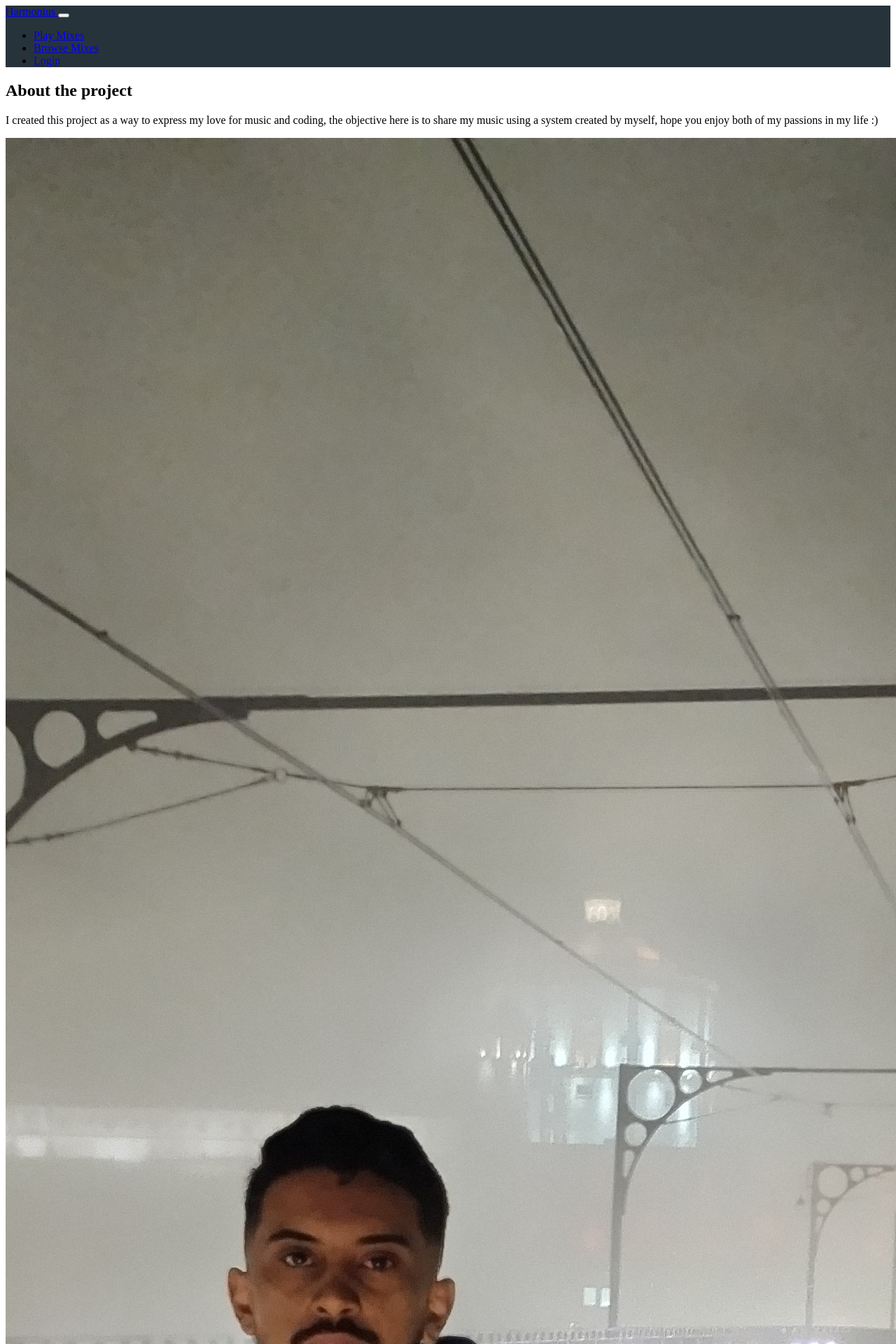
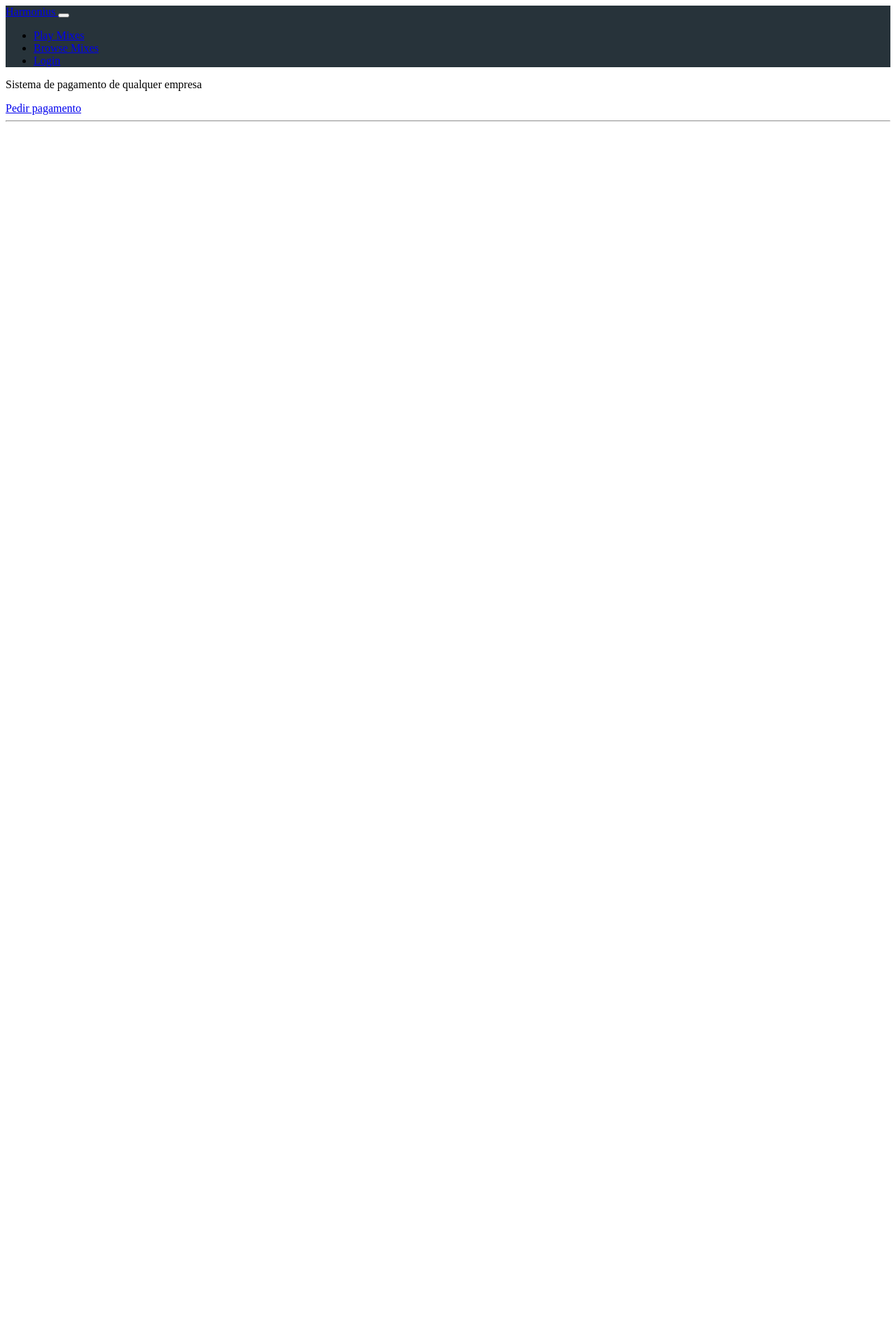
Before and after one commit to RazielRodrigues/app, a Symfony app: template templates/home/index.html.twig in a window 1280 px wide; the page is wider, and only the part inside the window is pictured. Shown: the top 1920 px of that part at 70% size. After the commit the page ends 174 px from the top of that part, so only its background shows below. Run offline with Twig, Linux system fonts and the light colour scheme; the template is opened without the code that fills it, so the values that code supplies are empty; some libraries are stand-ins or nearby versions.

Commit message:
feat: a lot of features that I dont remember

```diff
--- a/src/Controller/RegistrationController.php
+++ b/src/Controller/RegistrationController.php
@@ -45,7 +45,7 @@ class RegistrationController extends AbstractController
             $entityManager->flush();
 
             // generate a signed url and email it to the user
-            $this->emailVerifier->sendEmailConfirmation(
+            /*             $this->emailVerifier->sendEmailConfirmation(
                 'app_verify_email',
                 $user,
                 (new TemplatedEmail())
@@ -56,7 +56,7 @@ class RegistrationController extends AbstractController
                     ->context([
                         'id' => $user->getId(),
                     ])
-            );
+            ); */
 
             return $this->redirectToRoute('app_login');
         }
--- a/src/Entity/User.php
+++ b/src/Entity/User.php
@@ -27,7 +27,7 @@ class User implements UserInterface, PasswordAuthenticatedUserInterface
     private string $password;
 
     #[ORM\Column(type: 'boolean')]
-    private $isVerified = false;
+    private $isVerified = true;
 
     #[ORM\Column(type: 'smallint')]
     private $status = 0;
--- a/src/EventSubscriber/RateLimitSubscriber.php
+++ b/src/EventSubscriber/RateLimitSubscriber.php
@@ -50,7 +50,8 @@ class RateLimitSubscriber implements EventSubscriberInterface
             $this->entityManagerInterface->flush();
         };
 
-        dump($consumer->getRemainingTokens(), $consumer->getRetryAfter());
+        /*         dump($consumer->getRemainingTokens(), $consumer->getRetryAfter());
+ */
     }
 
     public static function getSubscribedEvents(): array
--- a/src/Security/Checker/UserChecker.php
+++ b/src/Security/Checker/UserChecker.php
@@ -23,8 +23,8 @@ class UserChecker implements UserCheckerInterface
             return;
         }
 
-        if ($user->getStatus() === StatusEnum::BLOCKED) {
+        /*         if ($user->getStatus() === StatusEnum::BLOCKED) {
             throw new CustomUserMessageAccountStatusException('Your user is blocked, contact your admin to unblock.');
-        }
+        } */
     }
 }
--- a/templates/home/index.html.twig
+++ b/templates/home/index.html.twig
@@ -7,16 +7,29 @@
 {% block body %}
   <div class="container">
     <div>
-      <h2 class="mt-5">About the project</h2>
+      <div class="row">
+        <p class="lead">
+          Sistema de pagamento de qualquer empresa <i class="fa-solid fa-euro-sign"></i>
+        </p>
+      </div>
+      {% if is_granted('ROLE_ADMIN') %}
+        <h2 class="mt-5">Olá Administrador</h2>
+        <a href="#" onclick="alert('pagamentos liberados!')" class="btn btn-danger">Liberar o pagamento das pessoas</a>
+      {% else %}
+        <a href="#" onclick="alert('pedido de pagamento enviado!')" class="btn btn-warning">Pedir pagamento</a>
+      {% endif %}
+      <hr />
       <div class="row">
         <div class="col col-md-12">
-          <p class="lead">I created this project as a way to express my love for music and coding, the objective here is to share my music using a system created by myself, hope you enjoy both of my passions in my life :)</p>
-          <div class="mixed-vinyl-container p-3 text-center">
-            <img class="img-fluid w-25 rounded" src="{{ asset('raziel.jpg') }}" data-src="{{ asset('raziel.jpg') }}" alt="Square placeholder img" />
-            <p class="mt-2">
-              <strong>Raziel Rodrigues</strong>
+          {#           <p class="lead">I created this project as a way to express my love for music and coding, the objective here is to share my music using a system created by myself, hope you enjoy both of my passions in my life :)</p>
+ #} <div class="mixed-vinyl-container p-3 text-center">
+            {#             <img class="img-fluid w-25 rounded" src="{{ asset('raziel.jpg') }}" data-src="{{ asset('raziel.jpg') }}" alt="Square placeholder img" />
+ #} <p class="mt-2">
+              {#               <strong>Raziel Rodrigues</strong>
+ #}
             </p>
-            <span>Software engineer and music lover</span>
+            {#             <span>Software engineer and music lover</span>
+ #}
           </div>
         </div>
       </div>
--- a/templates/registration/register.html.twig
+++ b/templates/registration/register.html.twig
@@ -13,7 +13,6 @@
   {{ form_row(registrationForm.email) }}
   {{ form_row(registrationForm.plainPassword, { label: 'Password' }) }}
   {{ form_row(registrationForm.agreeTerms) }}
-
-  <button type="submit" class="btn">Register</button>
+  {{ form_row(registrationForm.submit) }}
   {{ form_end(registrationForm) }}
 {% endblock %}
--- a/templates/security/login.html.twig
+++ b/templates/security/login.html.twig
@@ -8,11 +8,6 @@
   <form method="post">
     {% if error %}
       <div class="alert alert-danger">{{ error.messageKey|trans(error.messageData, 'security') }}</div>
-    {% endif %}
-    <p>Remaining Tokens: {{ app.twig_context_service.get('remainingTokens') }}</p>
-
-    {% if app.twig_context_service.get('remainingTokens') is defined %}
-      <p>Remaining Tokens: {{ app.twig_context_service.get('remainingTokens') }}</p>
     {% endif %}
 
     <h1 class="h3 mb-3 font-weight-normal">Please sign in</h1>
```
Also changed, not shown: src/Form/RegistrationFormType.php (+6 -4 lines), src/Security/Voter/UserVoter.php (+7 -9 lines), 2 other files.
